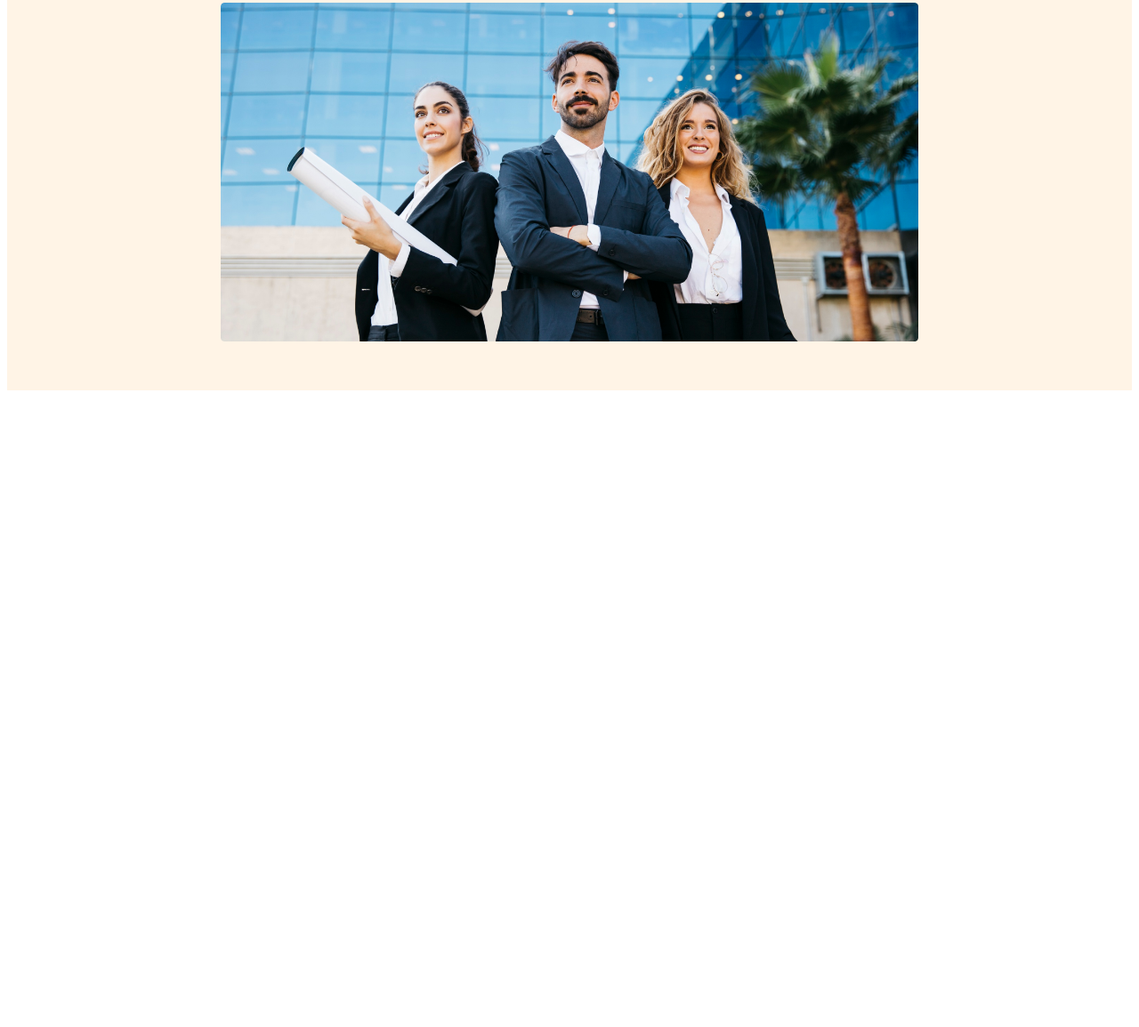
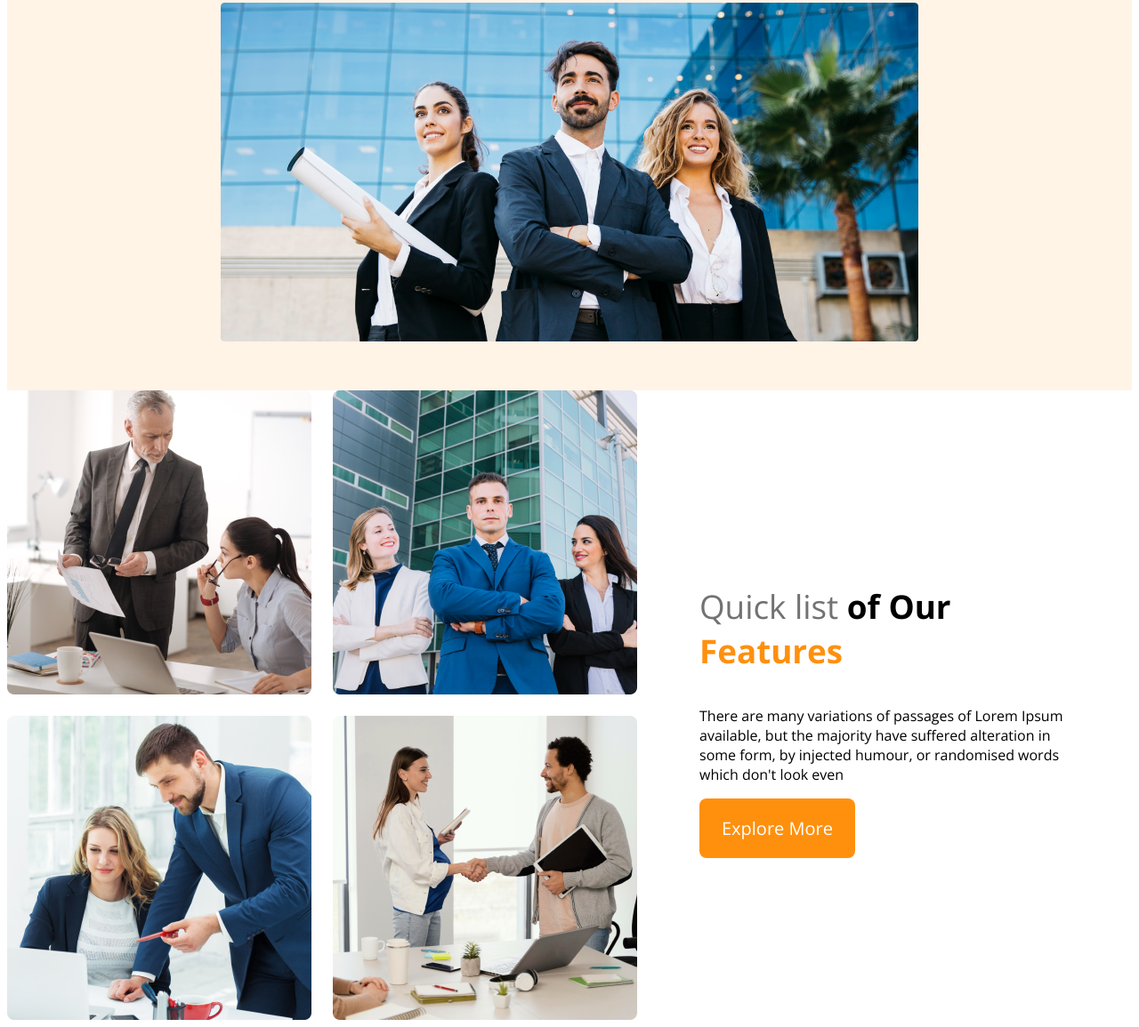
Before and after one commit to sabbir7707/G3-Architects, a plain HTML site: page index.html in a window 1280 px wide. Shown: the part 613-1768 px from the top of the page at 89% size. Before the commit the page ends 1060 px from the top, so only its background shows below. Drawn offline with nearby package versions, Linux system fonts and the light colour scheme.

Commit message:
add feathers

```diff
--- a/index.html
+++ b/index.html
@@ -31,6 +31,30 @@
 
 
     </header>
+    <!--heder end-->
+    <!--main start -->
+
+    <main>
+         <!-- team section-->
+         <section class="teams-container">
+            <div class="teams-img-containr">
+
+                <img src="images/team1.png" alt="">
+                <img src="images/team2.png" alt="">
+                <img src="images/team3.png" alt="">
+                <img src="images/team4.png" alt="">
+
+
+            </div>
+            <div class="team-content">
+                <h3 class="teams-title" > <span class="quick-list"> Quick list </span><span>of Our </span><span class="text-featurs">Features</span></h3>
+                <p class="team-description">There are many variations of passages of Lorem Ipsum available, but the majority have suffered alteration in some form, by injected humour, or randomised words which don't look even</p>
+                <button class="btn-parimary">Explore More</button>
+
+
+            </div>
+         </section>
+    </main>
 
 </body>
 </html>
--- a/style/style.css
+++ b/style/style.css
@@ -7,8 +7,9 @@
     font-family: 'Open Sans', sans-serif;
 }
 
-.btn-parimary{
-    color:  #FFF;;
+.btn-parimary {
+    color: #FFF;
+    ;
     border-radius: 8px;
     background: #FF900E;
     padding: 20px 25px;
@@ -21,7 +22,7 @@
 /* header style*/
 header {
     background: rgba(255, 144, 14, 0.10);
-    padding: 50px  240px;
+    padding: 50px 240px;
 
 
 }
@@ -82,29 +83,77 @@ nav li a {
 
 
 }
-.banner img{
+
+.banner img {
     margin-top: 20px;
     width: 100%;
 }
+
 /* rasponsive style */
 /*mobil devices*/
 @media screen and (max-width:576px) {
 
-    header{
+    header {
         padding: 20px;
     }
-    nav{
+
+    nav {
         flex-direction: column;
     }
 
 }
+
 /* tablate devaices */
 @media screen and (min-width:577px) and (max-width:960px) {
-    header{
+    header {
         padding: 50px;
     }
 
-    nav{
+    nav {
         flex-direction: column;
     }
 }
+
+/* main  seaction */
+main {
+    max-width: 1440px;
+    margin: 0 auto;
+}
+
+/* temes style*/
+.teams-container {
+    display: flex;
+    align-items: center;
+
+}
+
+.teams-img-containr {
+    display: grid;
+    grid-template-columns: repeat(2, 1fr);
+    gap: 1.5rem;
+}
+
+.team-content {
+    padding-right: 70px;
+    padding-left: 70px;
+
+}
+
+.teams-title {
+    font-size: 2.3rem;
+
+}
+
+.teams-title .quick-list {
+    color: #727272;
+
+    font-weight: 500;
+
+}
+
+.teams-title .text-featurs {
+
+    color: #FF900E;
+    font-weight: 700;
+
+}
```
